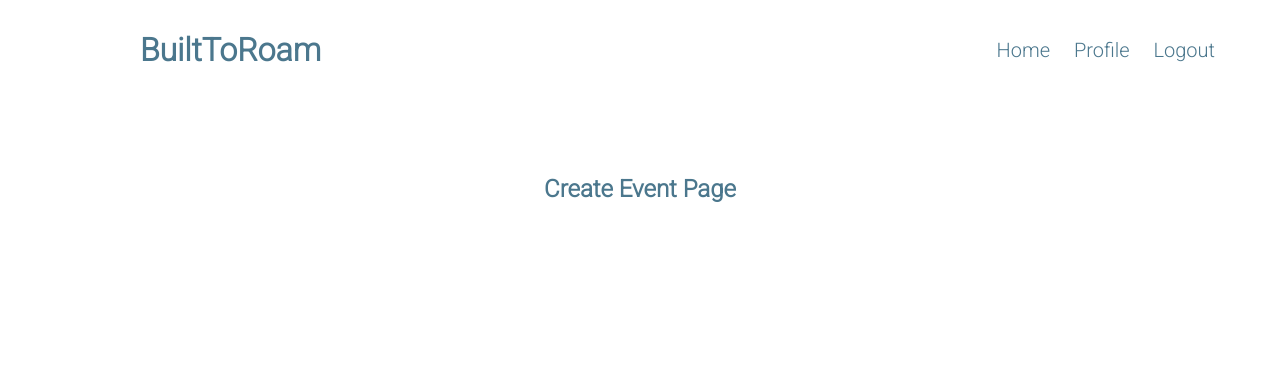
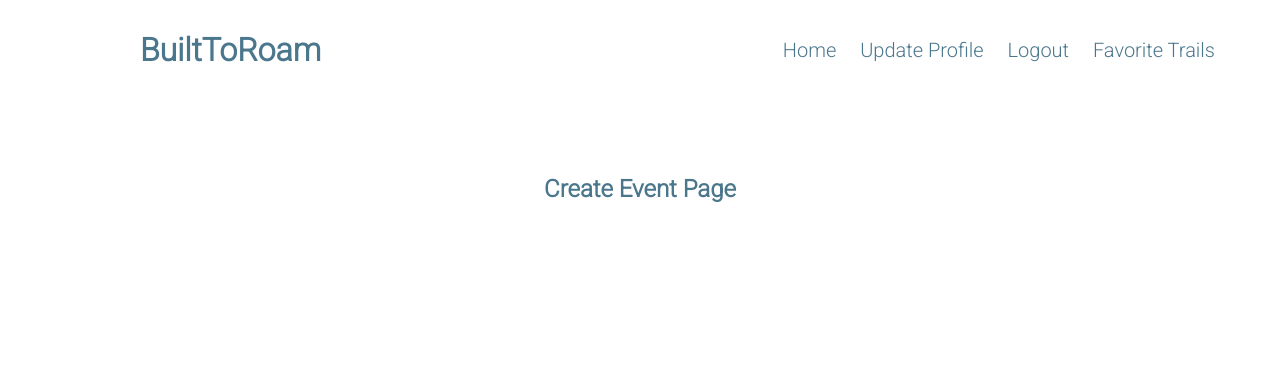
Before and after one commit to lesleysauter/BuiltToRoam, a Django app: page /createcommunityevent/ in a window 1280 px wide. Shown: the top 379 px of the page. Run offline with Django 3.2, Linux system fonts and the light colour scheme; the visitor is signed in with stand-in values (Sample User, id 1); some libraries are stand-ins or nearby versions.

Commit message:
added fav trails url to base.html and changed profile to update profile

```diff
--- a/main_app/templates/base.html
+++ b/main_app/templates/base.html
@@ -31,9 +31,9 @@
                 <nav>
                     {% if user.is_authenticated %}
                     <a href="{% url 'home' %}">Home</a>
-                    <a href="{% url 'profile' user.pk %}">Profile</a>
+                    <a href="{% url 'profile' user.pk %}">Update Profile</a>
                     <a href="{% url 'logout' %}">Logout</a>
-                    {% comment %} <a href="{% url 'favtrails' %}">Favorite Trails</a> {% endcomment %}
+                    <a href="{% url 'favtrails' %}">Favorite Trails</a>
 
                     {% else %}
                     <a href="{% url 'home' %}">Home</a>
```
